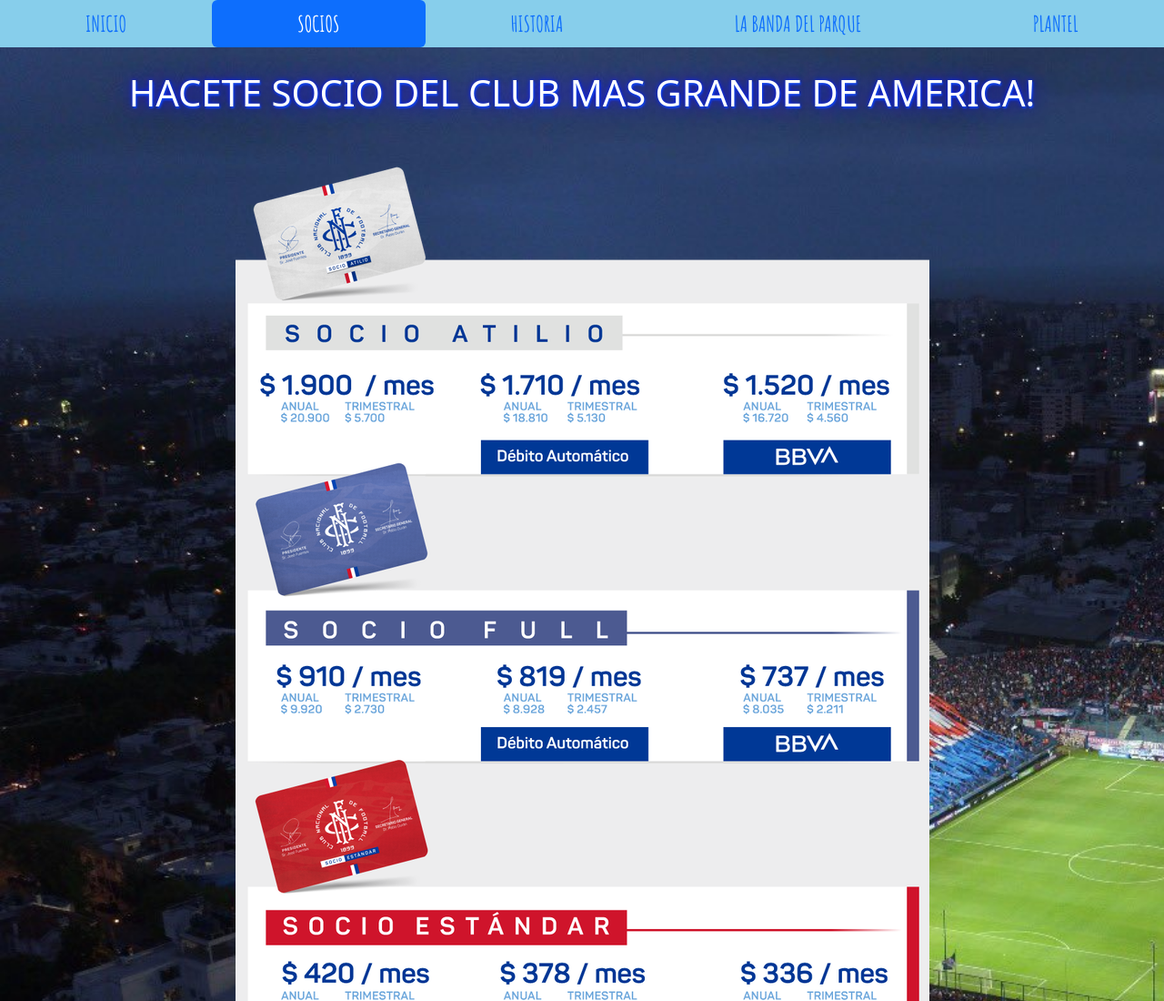
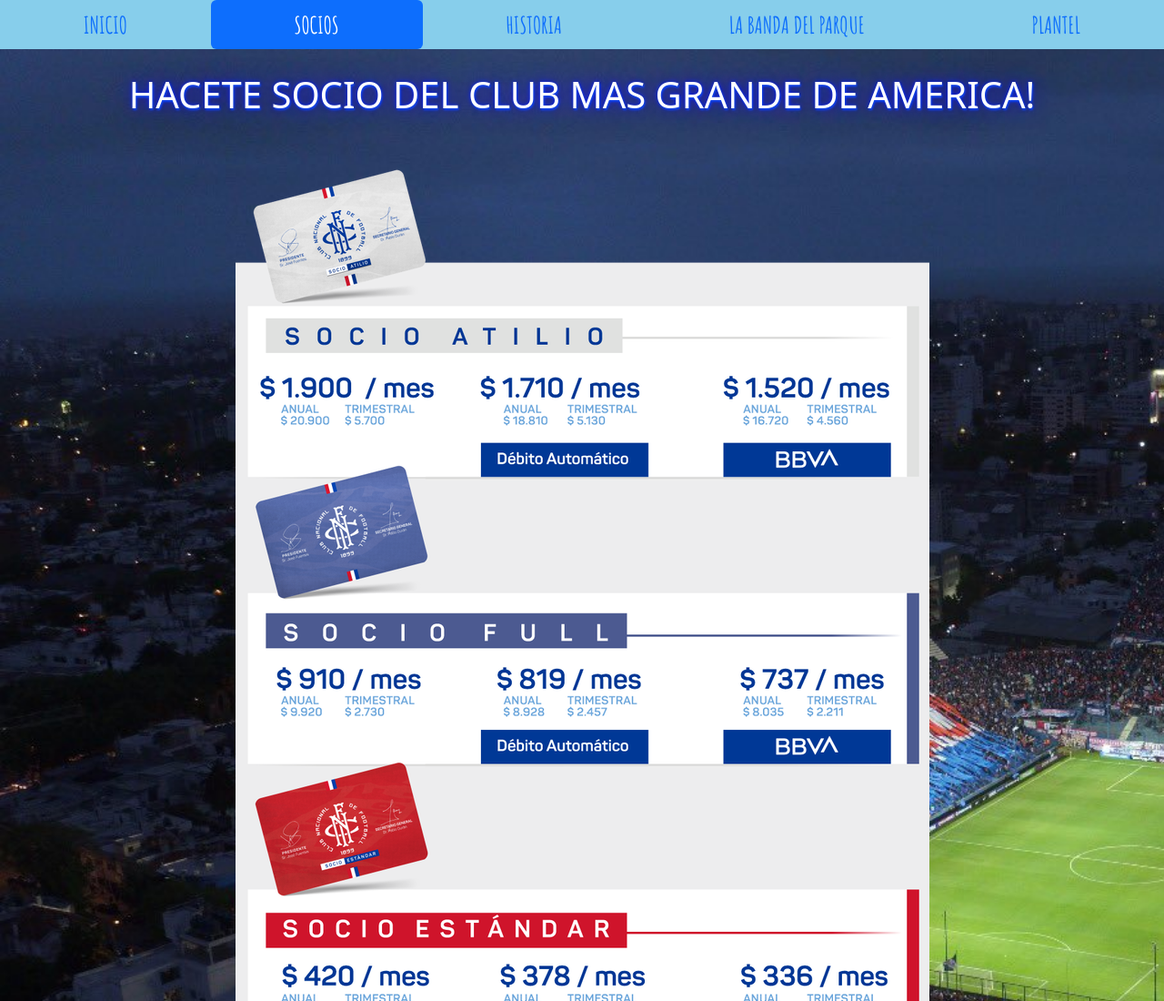
Before and after one commit to AlfonsoIzaAbreu/entregacoder, a plain HTML site: page pages/socios.html in a window 1280 px wide. Shown: the top 1100 px of the page at 91% size. Drawn offline with nearby package versions, Linux system fonts and the light colour scheme.

Commit message:
arreglos

```diff
--- a/CSS/historia.scss
+++ b/CSS/historia.scss
@@ -12,7 +12,7 @@ body {
   color: rgb(255, 253, 253);
   background-color: skyblue;
   text-align: center;
-  font-size: 1.5rem;
+  font-size: 1.6rem;
 }
 .titulo2 {
   color: white;
--- a/CSS/jugadores.scss
+++ b/CSS/jugadores.scss
@@ -12,7 +12,7 @@ body {
   color: rgb(255, 253, 253);
   background-color: skyblue;
   text-align: center;
-  font-size: 1.5rem;
+  font-size: 1.6rem;
 }
 .titulo2 {
   color: white;
--- a/CSS/lbdp.scss
+++ b/CSS/lbdp.scss
@@ -12,7 +12,7 @@ body {
   color: rgb(255, 253, 253);
   background-color: skyblue;
   text-align: center;
-  font-size: 1.5rem;
+  font-size: 1.6rem;
 }
 .titulo2 {
   color: white;
--- a/CSS/socios.scss
+++ b/CSS/socios.scss
@@ -12,7 +12,7 @@ body {
   color: rgb(255, 253, 253);
   background-color: skyblue;
   text-align: center;
-  font-size: 1.5rem;
+  font-size: 1.6rem;
 }
 .titulo2 {
   color: white;
```
Also changed, not shown: CSS/historia.css, CSS/jugadores.css, CSS/lbdp.css, CSS/socios.css.
